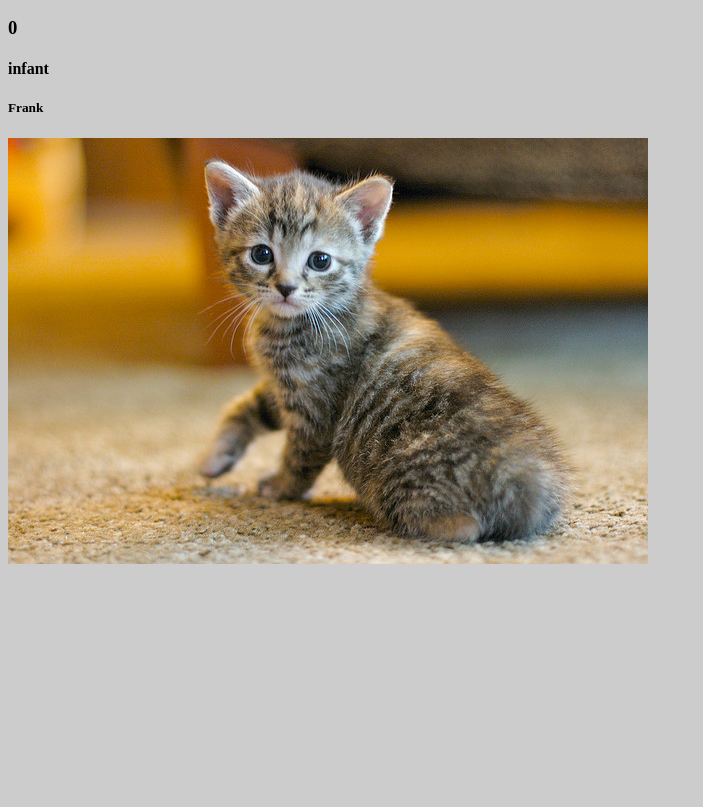
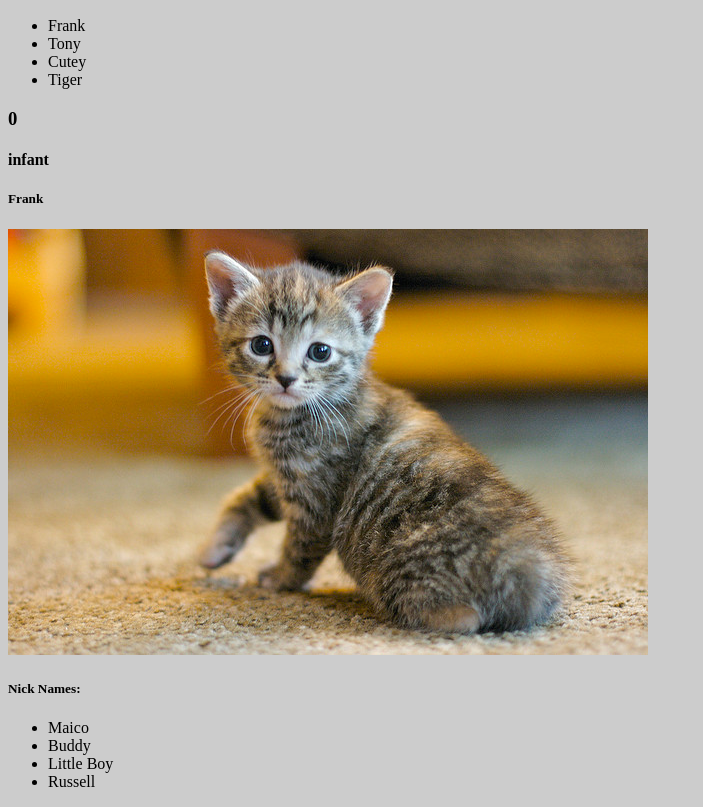
Before and after one commit to RayCJenkins/CatClicker, a plain HTML site: page index.html in a window 1280 px wide. Shown: the part 50-857 px from the top of the page, without its empty margins (0-703 px from the left). Before the commit the page ends 800 px from the top, so only its background shows below. Drawn offline with Linux system fonts and the light colour scheme.

Commit message:
Finished with CatClicker using knockout

```diff
--- a/index.html
+++ b/index.html
@@ -9,13 +9,20 @@
     <h2 id="title" class="greeting">Cat Clicker</h2>
 
 
-    <ul id="cat-list"></ul>
-    <div id="cat">
+    <ul data-bind='foreach: catList'>
+        <li data-bind='text: title, click: $parent.selectCurrentCat'></li>
+    </ul>
+    <div data-bind='with: currentCat'>
         <h3 data-bind='text: clickCount'></h3>
         <h4 data-bind='text: catLevel'></h4>
         <h5 data-bind='text: title'></h5>
-
-        <img src="" alt="cute cat" data-bind='click: incrementCounter, attr: {src: imageSource}'>
+        <img src="" alt="" data-bind='click: $parent.incrementCounter, attr: {src: imageSource, alt: imageAttribution}'>
+        <div>
+            <h5>Nick Names:</h5>
+            <ul data-bind='foreach: catNickNames'>
+                <li data-bind='text: $data'></li>
+            </ul>
+        </div>
     </div>
     <script src="js/libs/jquery.min.js"></script>
     <script src="js/libs/knockout-3.4.0.js"></script>
--- a/js/script.js
+++ b/js/script.js
@@ -1,8 +1,39 @@
-var ViewModel = function() {
-    this.clickCount = ko.observable(0);
-    this.title = ko.observable('Frank');
-    this.imageSource = ko.observable('image/Frank.jpg');
-    this.imageAttribution = ko.observable('Udacity FEND Nano Degree');
+var initialCats = [
+        {
+            clickCount: 0,
+            title: 'Frank',
+            imageSource: 'image/frank.jpg',
+            imageAttribution: 'udacity Cat Clicker Exercises',
+            catNickNames: ['Maico', 'Buddy', 'Little Boy', 'Russell']
+        },
+        {
+            clickCount: 0,
+            title: 'Tony',
+            imageSource: 'image/tony.jpg',
+            imageAttribution: 'udacity Cat Clicker Exercises',
+            catNickNames: ['Anthony', 'Rulon']
+        },
+        {
+            clickCount: 0,
+            title: 'Cutey',
+            imageSource: 'image/cat-636172__180.jpg',
+            imageAttribution: 'https://pixabay.com',
+            catNickNames: ['Snooty Patooty', 'Wannabee']
+        },
+        {
+            clickCount: 0,
+            title: 'Tiger',
+            imageSource: 'image/leopard-694460__180.jpg',
+            imageAttribution: 'https://pixabay.com',
+            catNickNames: ['Tigger', 'Bouncy Pouncy']
+        }
+    ]
+
+var Cat = function(data) {
+    this.clickCount = ko.observable(data.clickCount);
+    this.title = ko.observable(data.title);
+    this.imageSource = ko.observable(data.imageSource);
+    this.imageAttribution = ko.observable(data.imageAttribution);
     this.catLevel = ko.computed(function() {
         var retval = 'oldster';
         if (this.clickCount() < 5) {
@@ -19,8 +50,26 @@ var ViewModel = function() {
         return retval;
     }, this);
 
+    this.catNickNames = ko.observableArray(data.catNickNames);
+};
+
+var ViewModel = function() {
+    var self = this;
+
+    this.catList = ko.observableArray([]);
+
+    initialCats.forEach(function(catItem) {
+        self.catList.push(new Cat(catItem));
+    });
+
+    this.currentCat = ko.observable(this.catList()[0]);
+
     this.incrementCounter = function() {
-        this.clickCount(this.clickCount() + 1);
+        self.currentCat().clickCount(self.currentCat().clickCount() + 1);
+    }
+
+    this.selectCurrentCat = function(clickedCat) {
+        self.currentCat(clickedCat);
     }
 }
 
```
